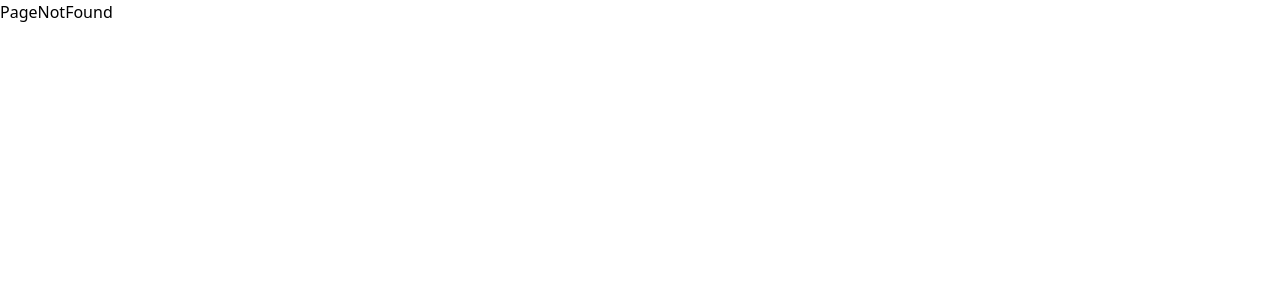
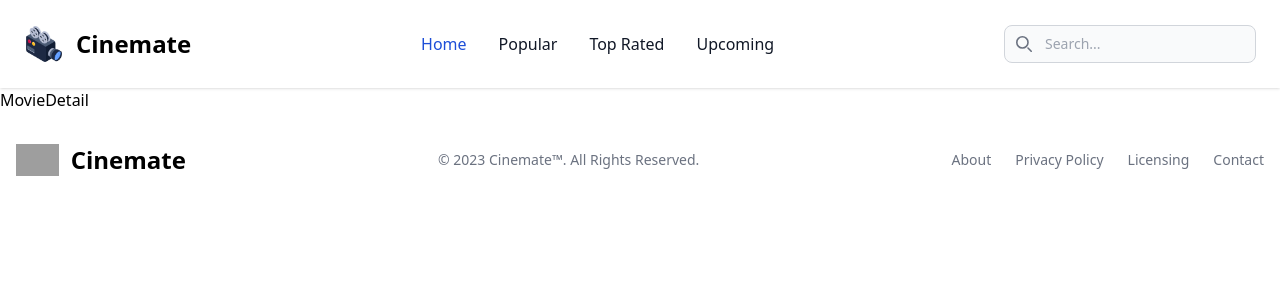
Before and after one commit to sri-ram-ravi/Cinemate, a React (Create React App) app: page /movie/ in a window 1280 px wide. Shown: the top 300 px of the page. Built offline with nearby package versions, Linux system fonts and the light colour scheme; grey boxes are pictures that could not be loaded.

Commit message:
Implemented ui design for header and footer component using tailwind and flowbite

```diff
--- a/src/App.js
+++ b/src/App.js
@@ -1,7 +1,14 @@
 import React from 'react'
 import AllRoutes from './routes/AllRoutes'
+import {Header,Footer} from "./componenets/index"
 const App = () => {
-  return <AllRoutes/>
+  return (
+    <>
+    <Header/>
+      <AllRoutes/>
+    <Footer/>
+    </>
+  )
 }
 
 export default App
--- a/src/componenets/Footer.js
+++ b/src/componenets/Footer.js
@@ -1,9 +1,33 @@
 import React from 'react'
-
+import { Link } from 'react-router-dom'
 const Footer = () => {
   return (
-    <div>Footer</div>
-  )
+    <footer className="bg-white dark:bg-gray-900 ">
+        <div className="w-full max-w-screen-xl mx-auto p-4 md:py-8">
+            <div className="sm:flex sm:items-center sm:justify-between">
+                <Link to="https://flowbite.com/" className="flex items-center mb-4 sm:mb-0 space-x-3 rtl:space-x-reverse">
+                    <img src="https://flowbite.com/docs/images/logo.svg" className="h-8" alt="Flowbite Logo" />
+                    <span className="self-center text-2xl font-semibold whitespace-nowrap dark:text-white">Cinemate</span>
+                </Link>
+                <span className="block text-sm text-gray-500 sm:text-center dark:text-gray-400 ">© 2023 <Link to="/" className="hover:underline">Cinemate™</Link>. All Rights Reserved.</span>
+                <ul className="flex flex-wrap items-center mb-6 text-sm font-medium text-gray-500 sm:mb-0 dark:text-gray-400">
+                    <li>
+                        <a href="#" target="_blank" className="hover:underline me-4 md:me-6">About</a>
+                    </li>
+                    <li>
+                        <a href="#" target="_blank" className="hover:underline me-4 md:me-6">Privacy Policy</a>
+                    </li>
+                    <li>
+                        <a href="#" target="_blank" className="hover:underline me-4 md:me-6">Licensing</a>
+                    </li>
+                    <li>
+                        <a href="#" target="_blank" className="hover:underline">Contact</a>
+                    </li>
+                </ul>
+            </div>
+        </div>
+    </footer>
+)
 }
 
 export default Footer
--- a/src/componenets/Header.js
+++ b/src/componenets/Header.js
@@ -1,8 +1,65 @@
 import React from 'react'
-
+import { Link, NavLink } from 'react-router-dom'
+import Logo from '../video-camera.png'
 const Header = () => {
   return (
-    <div>Header</div>
+    <header>
+      <nav className="bg-white border-gray-200 shadow dark:bg-gray-900">
+          <div className="max-w-screen-xl flex flex-wrap items-center justify-between mx-auto p-6">
+          <Link to="https://flowbite.com/" className="flex items-center space-x-3 rtl:space-x-reverse">
+              <img src={Logo} className="h-10" alt="Flowbite Logo" />
+              <span className="self-center text-2xl font-semibold whitespace-nowrap dark:text-white">Cinemate</span>
+          </Link>
+          <div className="flex md:order-2">
+            <button type="button" data-collapse-toggle="navbar-search" aria-controls="navbar-search" aria-expanded="false" className="md:hidden text-gray-500 dark:text-gray-400 hover:bg-gray-100 dark:hover:bg-gray-700 focus:outline-none focus:ring-4 focus:ring-gray-200 dark:focus:ring-gray-700 rounded-lg text-sm p-2.5 me-1">
+              <svg className="w-5 h-5" aria-hidden="true" xmlns="http://www.w3.org/2000/svg" fill="none" viewBox="0 0 20 20">
+                <path stroke="currentColor" stroke-linecap="round" stroke-linejoin="round" stroke-width="2" d="m19 19-4-4m0-7A7 7 0 1 1 1 8a7 7 0 0 1 14 0Z"/>
+              </svg>
+              <span className="sr-only">Search</span>
+            </button>
+            <div className="relative hidden md:block">
+              <div className="absolute inset-y-0 start-0 flex items-center ps-3 pointer-events-none">
+                <svg className="w-4 h-4 text-gray-500 dark:text-gray-400" aria-hidden="true" xmlns="http://www.w3.org/2000/svg" fill="none" viewBox="0 0 20 20">
+                  <path stroke="currentColor" stroke-linecap="round" stroke-linejoin="round" stroke-width="2" d="m19 19-4-4m0-7A7 7 0 1 1 1 8a7 7 0 0 1 14 0Z"/>
+                </svg>
+                <span className="sr-only">Search icon</span>
+              </div>
+              <input type="text" id="search-navbar" className="block w-full p-2 ps-10 text-sm text-gray-900 border border-gray-300 rounded-lg bg-gray-50 focus:ring-blue-500  dark:bg-gray-700 dark:border-gray-600 dark:placeholder-gray-400 dark:text-white dark:focus:ring-blue-500 dark:focus:border-blue-500 outline-none" placeholder="Search..."/>
+            </div>
+            <button data-collapse-toggle="navbar-search" type="button" className="inline-flex items-center p-2 w-10 h-10 justify-center text-sm text-gray-500 rounded-lg md:hidden hover:bg-gray-100 focus:outline-none focus:ring-2 focus:ring-gray-200 dark:text-gray-400 dark:hover:bg-gray-700 dark:focus:ring-gray-600" aria-controls="navbar-search" aria-expanded="false">
+                <span className="sr-only">Open main menu</span>
+                <svg className="w-5 h-5" aria-hidden="true" xmlns="http://www.w3.org/2000/svg" fill="none" viewBox="0 0 17 14">
+                    <path stroke="currentColor" stroke-linecap="round" stroke-linejoin="round" stroke-width="2" d="M1 1h15M1 7h15M1 13h15"/>
+                </svg>
+            </button>
+          </div>
+            <div className="items-center justify-between hidden w-full md:flex md:w-auto md:order-1" id="navbar-search">
+              <div className="relative mt-3 md:hidden">
+                <div className="absolute inset-y-0 start-0 flex items-center ps-3 pointer-events-none">
+                  <svg className="w-4 h-4 text-gray-500 dark:text-gray-400" aria-hidden="true" xmlns="http://www.w3.org/2000/svg" fill="none" viewBox="0 0 20 20">
+                    <path stroke="currentColor" stroke-linecap="round" stroke-linejoin="round" stroke-width="2" d="m19 19-4-4m0-7A7 7 0 1 1 1 8a7 7 0 0 1 14 0Z"/>
+                  </svg>
+                </div>
+                <input type="text" id="search-navbar" className="block w-full p-2 ps-10 text-sm text-gray-900 border border-gray-300 rounded-lg bg-gray-50 focus:ring-blue-500 focus:border-blue-500 dark:bg-gray-700 dark:border-gray-600 dark:placeholder-gray-400 dark:text-white dark:focus:ring-blue-500 dark:focus:border-blue-500" placeholder="Search..."/>
+              </div>
+              <ul className="flex flex-col p-4 md:p-0 mt-4 font-medium border border-gray-100 rounded-lg bg-gray-50 md:space-x-8 rtl:space-x-reverse md:flex-row md:mt-0 md:border-0 md:bg-white dark:bg-gray-800 md:dark:bg-gray-900 dark:border-gray-700">
+                <li>
+                  <NavLink to="/" className="block py-2 px-3 text-white bg-blue-700 rounded md:bg-transparent md:text-blue-700 md:p-0 md:dark:text-blue-500" end>Home</NavLink>
+                </li>
+                <li>
+                  <NavLink to="/popular" className="block py-2 px-3 text-gray-900 rounded hover:bg-gray-100 md:hover:bg-transparent md:hover:text-blue-700 md:p-0 md:dark:hover:text-blue-500 dark:text-white dark:hover:bg-gray-700 dark:hover:text-white md:dark:hover:bg-transparent dark:border-gray-700">Popular</NavLink>
+                </li>
+                <li>
+                  <NavLink to="/top-rated" className="block py-2 px-3 text-gray-900 rounded hover:bg-gray-100 md:hover:bg-transparent md:hover:text-blue-700 md:p-0 dark:text-white md:dark:hover:text-blue-500 dark:hover:bg-gray-700 dark:hover:text-white md:dark:hover:bg-transparent dark:border-gray-700">Top Rated</NavLink>
+                </li>
+                <li>
+                  <NavLink to="/upcoming" className="block py-2 px-3 text-gray-900 rounded hover:bg-gray-100 md:hover:bg-transparent md:hover:text-blue-700 md:p-0 dark:text-white md:dark:hover:text-blue-500 dark:hover:bg-gray-700 dark:hover:text-white md:dark:hover:bg-transparent dark:border-gray-700">Upcoming</NavLink>
+                </li>
+              </ul>
+            </div>
+          </div>
+      </nav>
+    </header>
   )
 }
 
--- a/src/index.js
+++ b/src/index.js
@@ -1,11 +1,12 @@
 import React from 'react'
-import ReactDOM from 'react-dom'
+import ReactDOM from 'react-dom/client'
 import App from './App'
 import "./index.css"
 import { BrowserRouter } from 'react-router-dom'
-ReactDOM.render(
-    <BrowserRouter basename='movie'>
+const app=ReactDOM.createRoot(document.getElementById("root"))
+app.render(
+    //basename='movie'
+    <BrowserRouter>
         <App/>
     </BrowserRouter>,
-    document.getElementById("root")
 )
--- a/src/routes/AllRoutes.js
+++ b/src/routes/AllRoutes.js
@@ -5,7 +5,7 @@
   return (
     <>
       <Routes>
-      <Route path="home" element={<MovieList/>}></Route>
+      <Route path="/" element={<MovieList/>}></Route>
       <Route path="popular" element={<MovieList/>}></Route>
       <Route path="top-rated" element={<MovieList/>}></Route>
       <Route path="upcoming" element={<MovieList/>}></Route>
```
Also changed, not shown: link.txt (added), src/video-camera.png (added).
